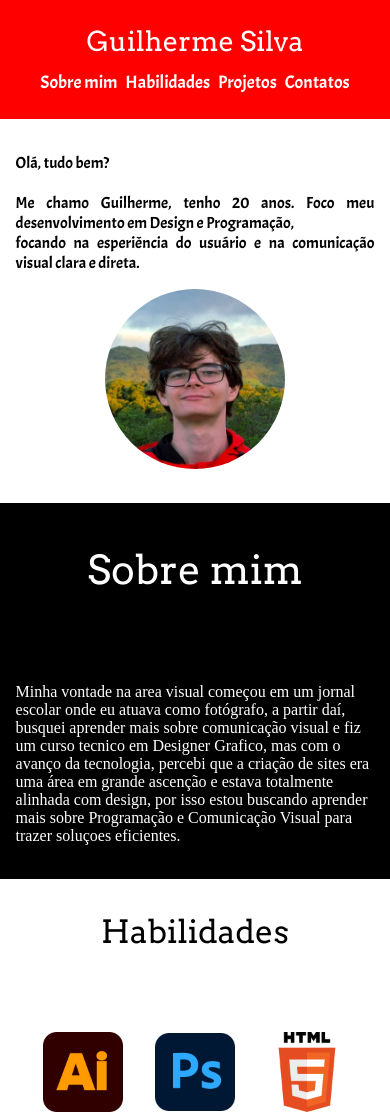
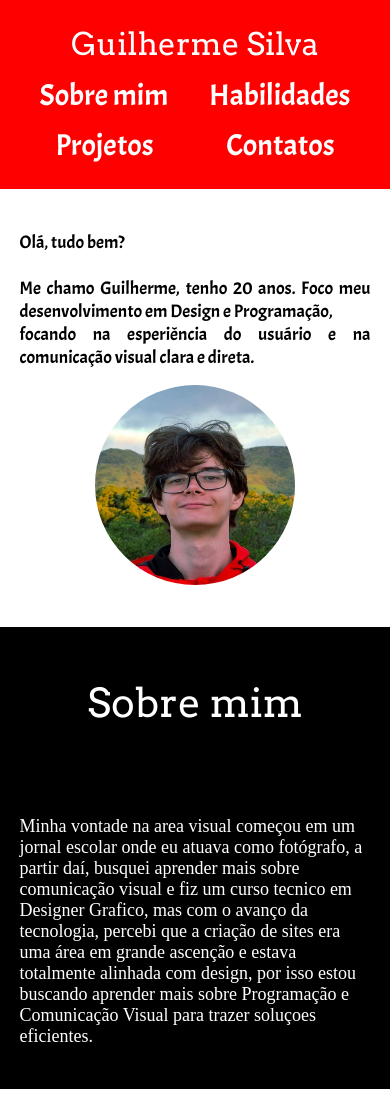
Before and after one commit to Guiisilva12/portfolioofc, a website: page index.html in a window 390 px wide. Shown: the top 1115 px of the page. Drawn offline with Linux system fonts and the light colour scheme.

Commit message:
retrocedendo

```diff
--- a/style.css
+++ b/style.css
@@ -345,73 +345,3 @@ footer h2{
         gap: 3rem;
     }
 }
-
-@media (max-width: 480px) {
-    nav{
-        gap: 2vw;
-    }
-
-    nav a{
-        font-size: 18px;
-    }
-
-    header h1{
-        font-size: 7vw;
-    }
-
-    #apresentação article{
-        padding: 4vh 4vw;
-        flex-direction: column;
-        text-align: center;
-    }
-
-    #apresentação p{
-        font-size: 16px;
-    }
-
-    #apresentação img{
-        height: 180px;
-        width: 180px;
-    }
-
-    #sobre{
-        padding: 4vh 4vw;
-        min-height: unset;
-    }
-
-    #sobre p{
-        font-size: 16px;
-        text-align: left;
-    }
-
-    #skils {
-        min-height: unset;
-        padding: 4vh 4vw;
-    }
-
-    #skils h2{
-        font-size: 2rem;
-    }
-
-    #apps img{
-        height: 80px;
-        width: 80px;
-    }
-
-    #projetos {
-        min-height: unset;
-    }
-
-    .works{
-        width: calc(40% - 15px);
-    }
-
-    footer {
-        min-height: unset;
-        padding: 4vh 4vw;
-    }
-
-    #cont {
-        gap: 2rem;
-    }
-}
```
